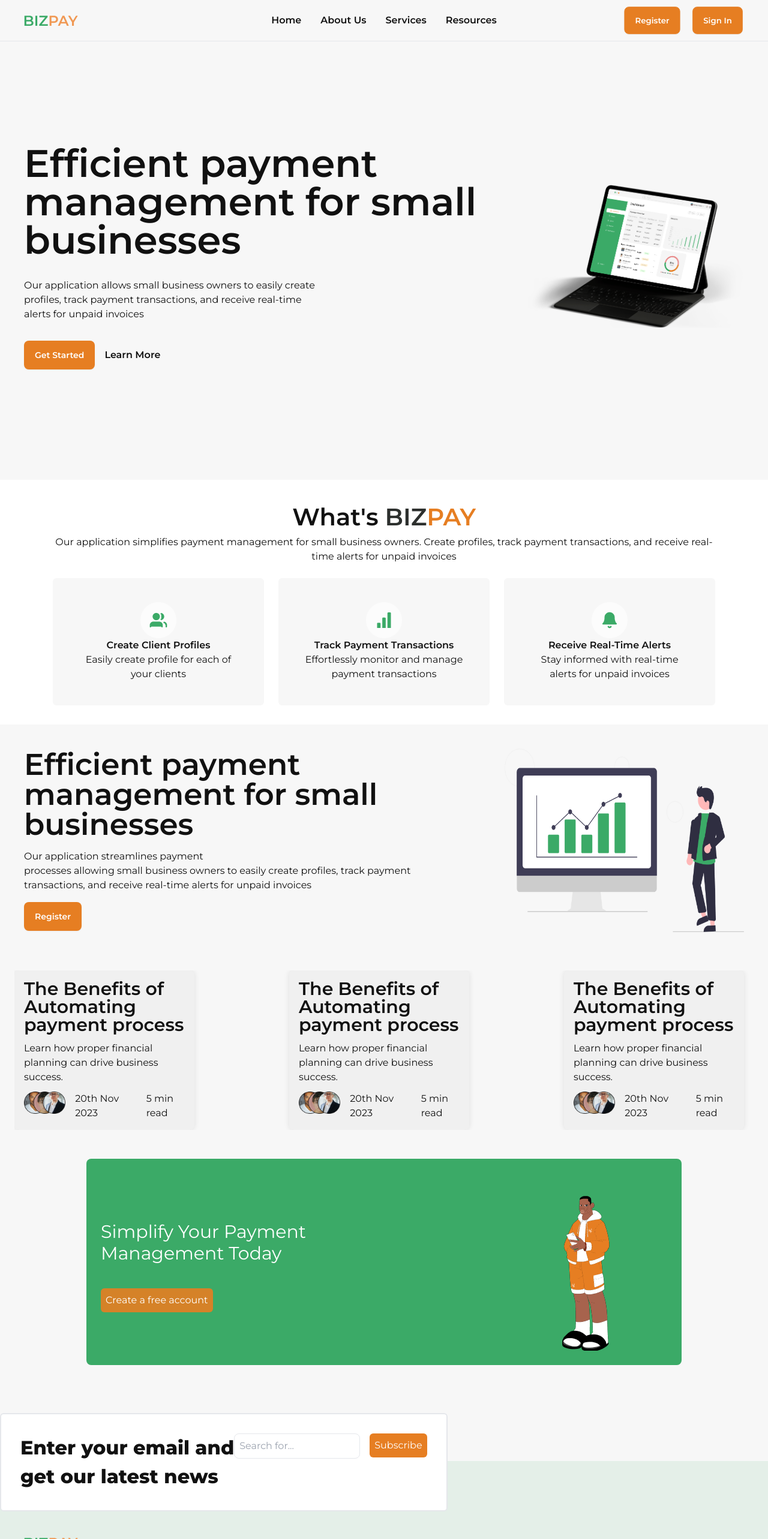
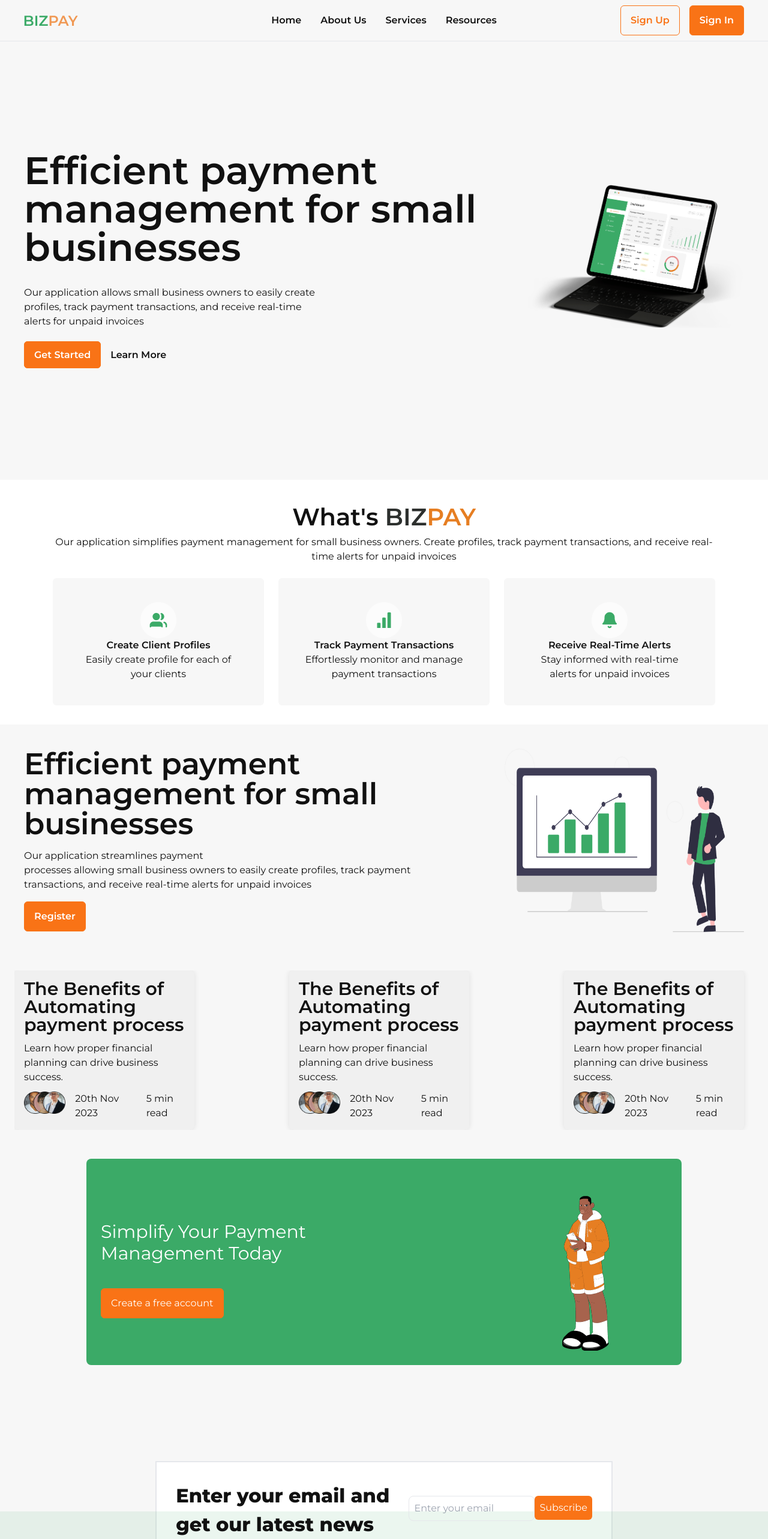
Before and after one commit to sparkle666/Bizpay, a React (Vite) app: page / in a window 1280 px wide. Shown: the top 2566 px of the page at 60% size. Built offline with nearby package versions, Linux system fonts and the light colour scheme.

Commit message:
Fix: updated colors and reponsiveness

```diff
--- a/src/components/Hero.tsx
+++ b/src/components/Hero.tsx
@@ -12,16 +12,17 @@ const Hero: FC = () => {
                     alerts for unpaid invoices</p>
                 <div className="space-x-4">
                     <Link to="/signup"
-                        className="btn bg-secondary outline-0 border-none text-white">
+                        className="border border-orange-500 bg-orange-500 hover:bg-transparent hover:border-orange-500 hover:text-orange-500 text-white font-semibold py-3 px-4 rounded-md transition duration-200">
                         Get Started
                     </Link>
+
                     <a className="btn-outline text-[#111111] border-0 font-semibold">Learn More</a>
                 </div>
             </div>
             <div>
                 <img src={IPad} className="lg:block hidden" alt="An ipad image" />
             </div>
-        </div>
+        </div >
     )
 }
 
--- a/src/components/Navbar.tsx
+++ b/src/components/Navbar.tsx
@@ -3,7 +3,7 @@ import BizPay from "../assets/BIZPAY.png"
 
 const Navbar = () => {
     return (<>
-        <div className="navbar bg-[#F7F7F7] border-b text-[#111111] font-semibold top-0 fixed lg:px-10 px-4">
+        <div className="navbar bg-[#F7F7F7] border-b text-[#111111] z-[100] font-semibold top-0 fixed lg:px-10 px-4">
             <div className="navbar-start">
                 <div className="dropdown">
                     <label tabIndex={0} className="btn btn-ghost lg:hidden">
@@ -34,10 +34,12 @@ const Navbar = () => {
                 </ul>
             </div>
             <div className="navbar-end space-x-4">
-                <Link to="/signup" className="btn btn-secondary hidden md:flex ">
-                    Register
+                <Link to="/signup"
+                    className="border hidden md:flex border-orange-500 hover:bg-orange-500 hover:text-white bg-transparent hover:border-orange-500 hover:text-orange-500 text-orange-500 font-semibold py-3 px-4 rounded-md transition duration-200">
+                    Sign Up
                 </Link>
-                <Link to="/signin" className="btn btn-secondary hidden md:flex ">
+                <Link to="/signin"
+                    className="border hidden md:flex border-orange-500 bg-orange-500 hover:bg-transparent hover:border-orange-500 hover:text-orange-500 text-white font-semibold py-3 px-4 rounded-md transition duration-200">
                     Sign In
                 </Link>
             </div>
--- a/src/components/Newsletter.tsx
+++ b/src/components/Newsletter.tsx
@@ -2,23 +2,25 @@
 
 const Newsletter = () => {
     return (
-        <section className="bg-white border-2 p-8 w-max rounded-md absolute -mt-20">
-            <div className="flex">
+        <section className="bg-white opacity-100 border-2 p-8 md:w-max mx-auto z-50 -mb-20">
+            <div className="md:flex justify-between gap-8">
                 <h1 className="text-[2rem] font-bold">
                     Enter your email and <br />
                     get our latest news
                 </h1>
 
-                <div className="relative gap-4 flex">
+                <div className="relative">
+                    <div className="sm:flex">
                         <input
                             type="text"
                             id="Search"
-                        placeholder="Search for..."
-                        className="w-full h-max bg-transparent rounded-lg p-2 border border-gray-200"
+                            placeholder="Enter your email"
+                            className="w-full min-w-[10rem] h-max my-6 bg-transparent rounded-lg p-2 border border-gray-200"
                         />
-                    <button className="h-max p-2 bg-[#E67E22] text-white rounded-md">
+                        <button className="h-max p-2 my-0 sm:my-6 bg-orange-500 text-white rounded-md">
                             Subscribe
                         </button>
+                    </div>
                 </div>
             </div>
         </section>
--- a/src/components/SecondInfoSection.tsx
+++ b/src/components/SecondInfoSection.tsx
@@ -16,7 +16,7 @@ const SecondInfoSection: FC = () => {
                         transactions, and receive real-time alerts for unpaid invoices
                     </p>
                     <Link to="/signup"
-                        className="btn bg-secondary border-none text-white">
+                        className="border border-orange-500 bg-orange-500 hover:bg-transparent hover:border-orange-500 hover:text-orange-500 text-white font-semibold py-3 px-4 rounded-md transition duration-200 inline-block">
                         Register
                     </Link>
                 </div>
--- a/src/components/SimplifyPayments.tsx
+++ b/src/components/SimplifyPayments.tsx
@@ -1,5 +1,6 @@
 import { FC } from 'react'
 import SimplifyPayment from "../assets/simplifypayment.png"
+import { Link } from 'react-router-dom'
 
 const SimplifyPayments: FC = () => {
     return (
@@ -10,9 +11,12 @@ const SimplifyPayments: FC = () => {
                         Simplify Your Payment <br />
                         Management Today
                     </h1>
-                    <button className="bg-[#E67E22]/90 hover:bg-[#E67E22] text-white p-2 rounded-md">
-                        Create a free account
-                    </button>
+                    <Link to="signup" className='inline-block'>
+                        <button
+                            className="border border-orange-500 bg-orange-500 hover:bg-transparent hover:border-orange-500 text-white py-3 px-4 rounded-md transition duration-200">
+                            Create a free account
+                        </button>
+                    </Link>
                 </span>
                 <span>
                     <img src={SimplifyPayment} className="" alt="vector" />
```
Lines whose indentation alone changed are shown as unchanged.
